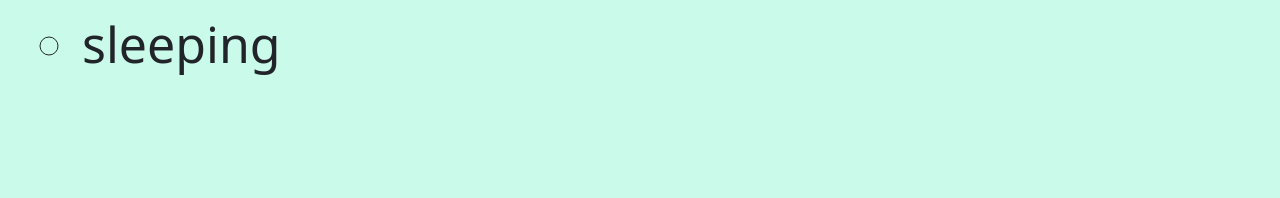
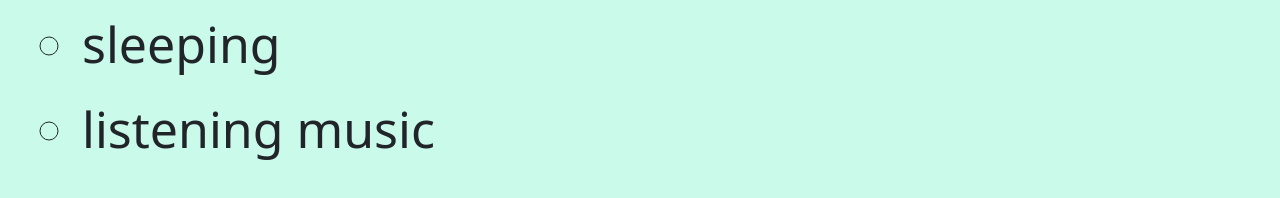
Before and after one commit to rohanRathi999/CV, a plain HTML site: page hobbies.html in a window 1280 px wide. Shown: the part 264-462 px from the top of the page. Drawn offline with nearby package versions, Linux system fonts and the light colour scheme.

Commit message:
hobbies updated

```diff
--- a/hobbies.html
+++ b/hobbies.html
@@ -66,6 +66,7 @@ body{
     <ul style="list-style-type:circle">
         <li class="skills">loves mathematics</li>
         <li class="skills">sleeping</li>
+        <li class="skills">listening music</li>
     </ul>
 </body>
 </html>
```
